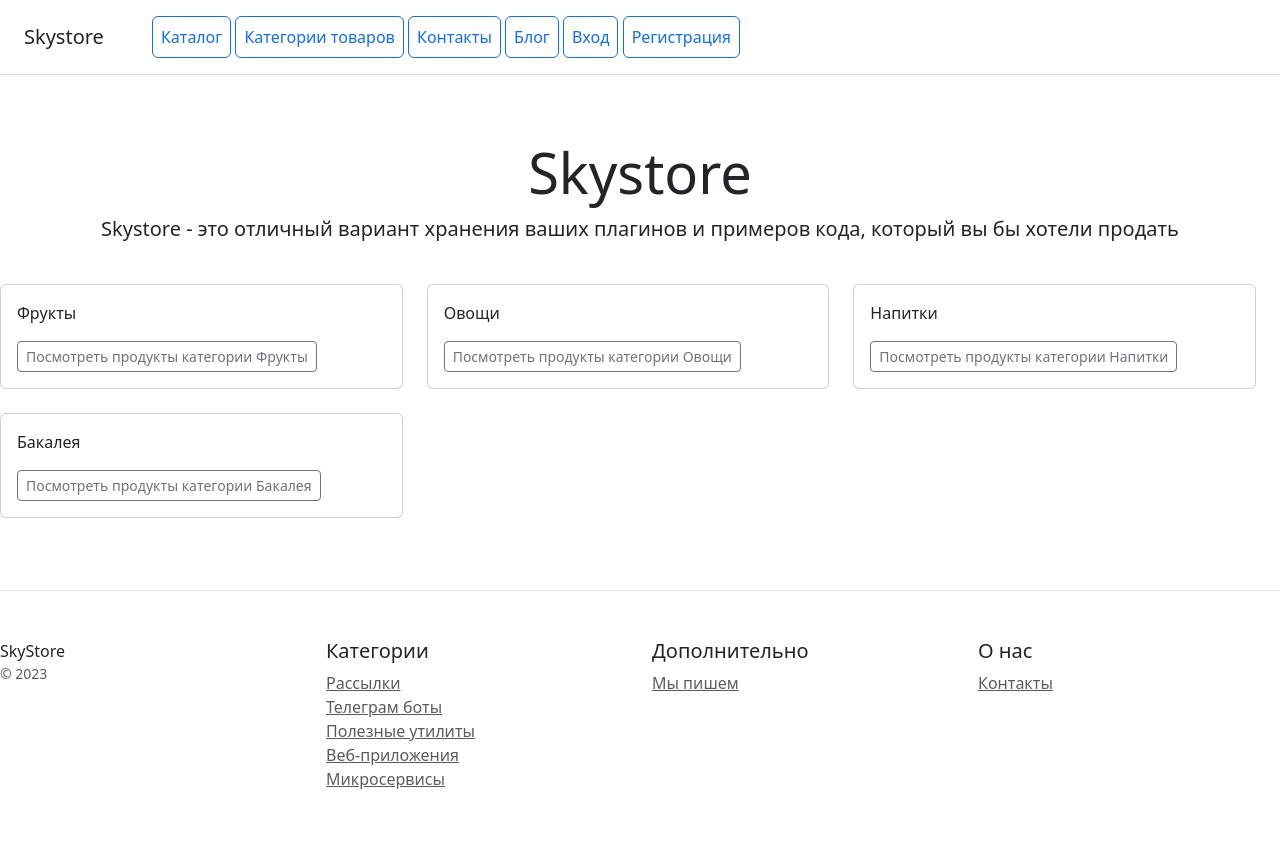
After one commit to OlgaVoronets/django_home_work, a Django app: page /categories/ in a window 1280 px wide. The commit adds this page. Run offline with Django 4.2, Linux system fonts and the light colour scheme; some libraries are stand-ins or nearby versions.

Commit message:
Реализовано отображение списка категорий, добавлена сервисная функция. Прописаны настройки переменных окружения, создан файл-образей .env_sample

```diff
--- a/catalog/templates/catalog/base.html
+++ b/catalog/templates/catalog/base.html
@@ -12,6 +12,7 @@
     <h5 class="my-0 mr-md-auto font-weight-normal">Skystore</h5>
     <nav class="ms-5">
         <a class="p-2 btn btn-outline-primary" href="{% url 'catalog:home' %}">Каталог</a>
+        <a class="p-2 btn btn-outline-primary" href="{% url 'catalog:categories' %}">Категории товаров</a>
         <a class="p-2 btn btn-outline-primary" href="{% url 'catalog:contacts' %}">Контакты</a>
         <a class="p-2 btn btn-outline-primary" href="{% url 'blog:post_list' %}">Блог</a>
         {% if user.is_authenticated %}
--- /dev/null
+++ b/catalog/templates/catalog/category_list.html
@@ -0,0 +1,24 @@
+{% extends 'catalog/base.html' %}
+
+{% block content %}
+
+<div class="row ">
+    {% for object in object_list %}
+        <div class="col-md-4">
+    <div class="card mb-4 box-shadow">
+        <div class="card-body">
+            <p class="card-text">{{ object.name }}</p>
+            <div class="d-flex justify-content-between align-items-center">
+                <div class="btn-group">
+                    <a href="#"
+                       type="button" class="btn btn-sm btn-outline-secondary">
+                        Посмотреть продукты категории {{ object.name }}</a>
+                </div>
+            </div>
+        </div>
+    </div>
+</div>
+    {% endfor %}
+</div>
+
+{% endblock %}
--- a/catalog/urls.py
+++ b/catalog/urls.py
@@ -4,12 +4,13 @@
 from django.urls import path
 
 from catalog.views import ProductListView, contacts, ProductDetailView, ProductCreateView, ProductUpdateView, \
-    ProductDeleteView, published_toggle
+    ProductDeleteView, published_toggle, CategoryListView
 
 app_name = CatalogConfig.name
 
 urlpatterns = [
     path('', ProductListView.as_view(), name='home'),
+    path('categories/', CategoryListView.as_view(), name='categories'),
     path('contacts/', contacts, name='contacts'),
     path('<int:pk>/view_product/', cache_page(60)(ProductDetailView.as_view()), name='view_product'),
     path('create_product/', ProductCreateView.as_view(), name='create_product'),
--- a/catalog/views.py
+++ b/catalog/views.py
@@ -7,8 +7,18 @@
 from django.views.generic import ListView, DetailView, CreateView, UpdateView, DeleteView
 
 from catalog.forms import ProductForm, VersionForm
-from catalog.models import Product, Version
+from catalog.models import Product, Version, Category
 from django.shortcuts import render, get_object_or_404, redirect
+
+from catalog.services import get_cached_category_list
+
+
+class CategoryListView(ListView):
+    model = Category
+    extra_context = {
+        'object_list': get_cached_category_list(),
+        'title': 'Категории товаров',
+    }
 
 
 class ProductListView(ListView):
```
Also changed, not shown: catalog/services.py (added, +16 -0 lines), online_store_project/settings.py (+10 -8 lines), 1 other file.
